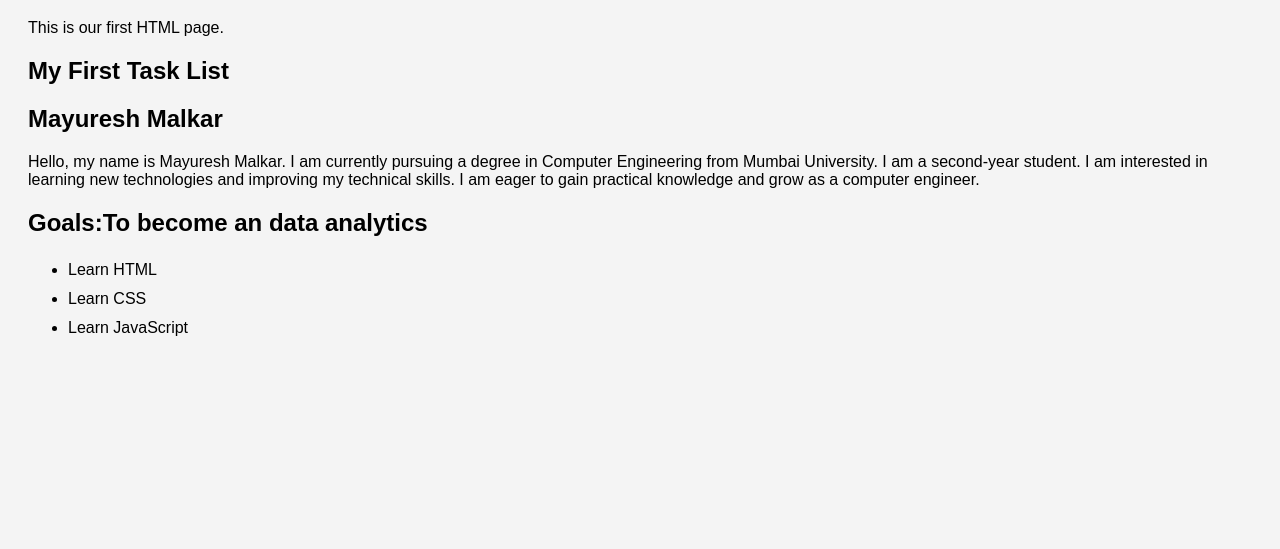
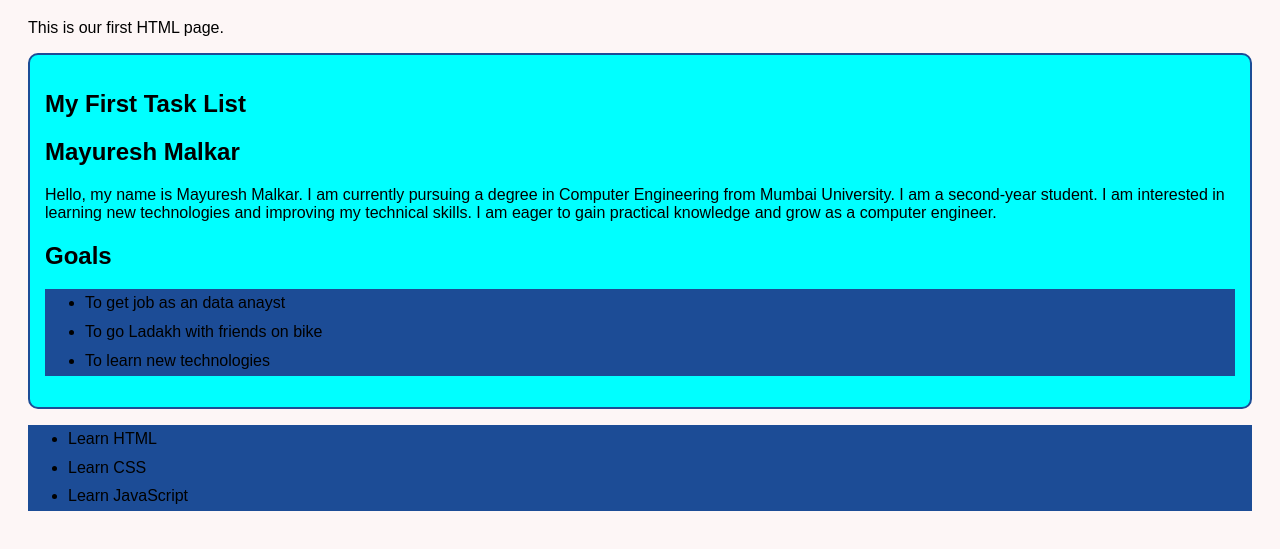
Before and after one commit to MayureshMalkar/day1-html-css-js, a plain HTML site: page index.html in a window 1280 px wide. Shown: the part 89-638 px from the top of the page. Drawn offline with Linux system fonts and the light colour scheme.

Commit message:
Day 1 code

```diff
--- a/index.html
+++ b/index.html
@@ -1,87 +1,30 @@
 <!DOCTYPE html>
-
-
-
 <html>
-
-
-
 <head>
-
-
-
     <title>Day 1 - HTML Basics</title>
-
-
-
     <link rel="stylesheet" href="style.css">
-
-
-
 </head>
-
-
-
 <body>
-
-
-
-
-
-
-
     <h1>Welcome to MERN Bootcamp</h1>
-
-
-
     <p>This is our first HTML page.</p>
-
-
-
-
-
-
-
-    <h2>My First Task List</h2>
+    <div><h2>My First Task List</h2>
     <h2>Mayuresh Malkar</h2>
     <p>Hello, my name is Mayuresh Malkar.
 I am currently pursuing a degree in Computer Engineering from Mumbai University.
 I am a second-year student.
-
 I am interested in learning new technologies and improving my technical skills. I am eager to gain practical knowledge and grow as a computer engineer.</p>
-<h2>Goals:To become an data analytics</h2>
-
-
+<h2>Goals</h2>
+<ul>
+    <li>To get job as an data anayst</li>
+    <li>To go Ladakh with friends on  bike</li>
+    <li>To learn new technologies</li>
+</ul>
+</div>
     <ul>
-
-
-
         <li>Learn HTML</li>
-
-
-
         <li>Learn CSS</li>
-
-
-
         <li>Learn JavaScript</li>
-
-
-
     </ul>
-
-
-
-
-
-
-
     <script src="script.js"></script>
-
-
-
 </body>
-
-
-
 </html>
--- a/style.css
+++ b/style.css
@@ -1,95 +1,29 @@
 body {
-
-
-
     font-family: Arial;
-
-
-
     padding: 20px;
-
-
-
-    background: #f4f4f4;
-
-
-
+    background: #fdf6f6;
 }
-
-
-
-
-
-
-
 h1 {
-
-
-
     color: #1c4c96;
-
-
-
     text-align: center;
-
-
-
 }
-
-
-
-
-
-
-
 ul {
-
-
-
     line-height: 1.8;
-
-
-
+    background-color: #1c4c96;
 }
-
-
-
-
-
-
-
 button {
-
-
-
     padding: 10px;
-
-
-
     background: black;
-
-
-
-    color: white;
-
-
-
+    color: red;
     border-radius: 5px;
-
-
-
 }
-
 .container {
-
-
-
     display: flex;
-
-
-
     gap: 20px;
-
-
-
 }
+div{
+    border: 2px solid #1c4c96;
+    padding: 15px;
+    border-radius: 10px;
+    background-color: aqua;
+}
```
